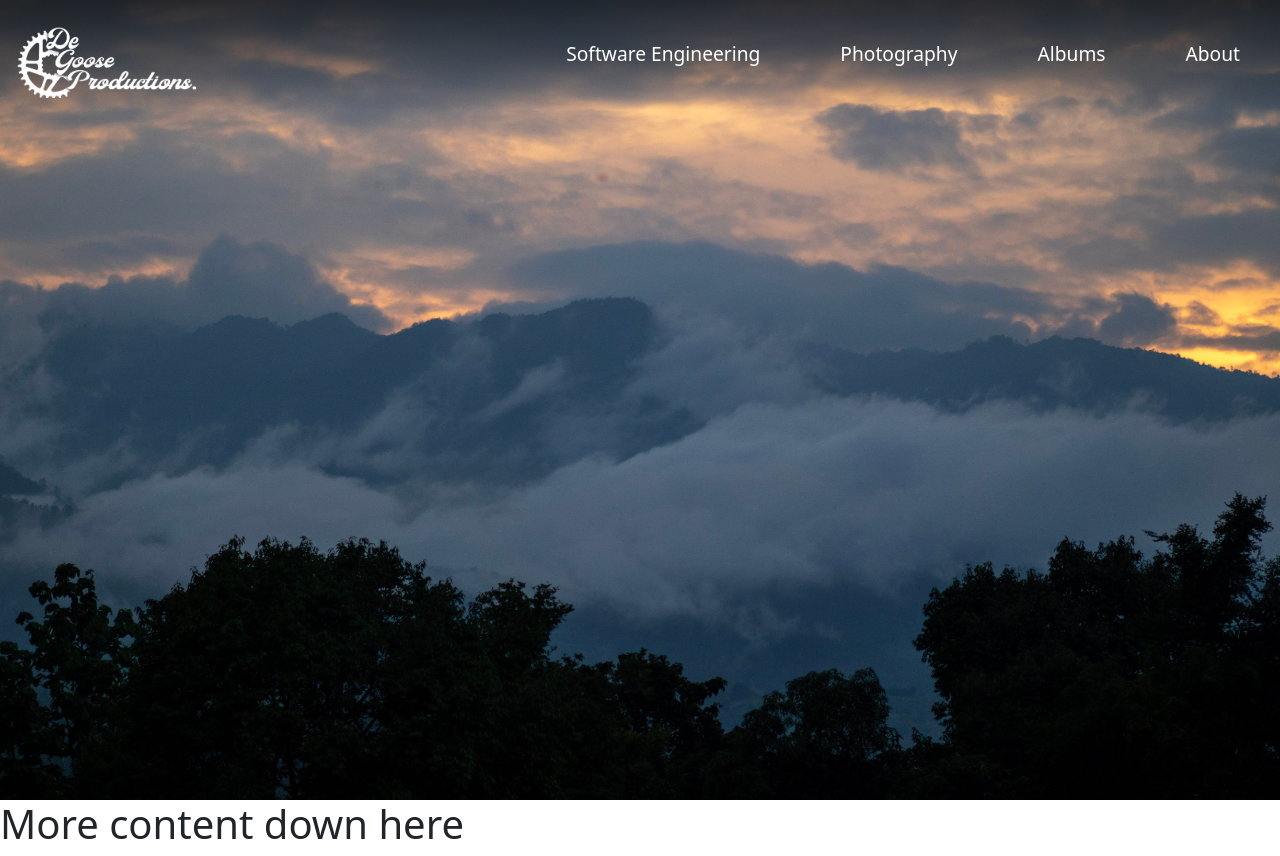
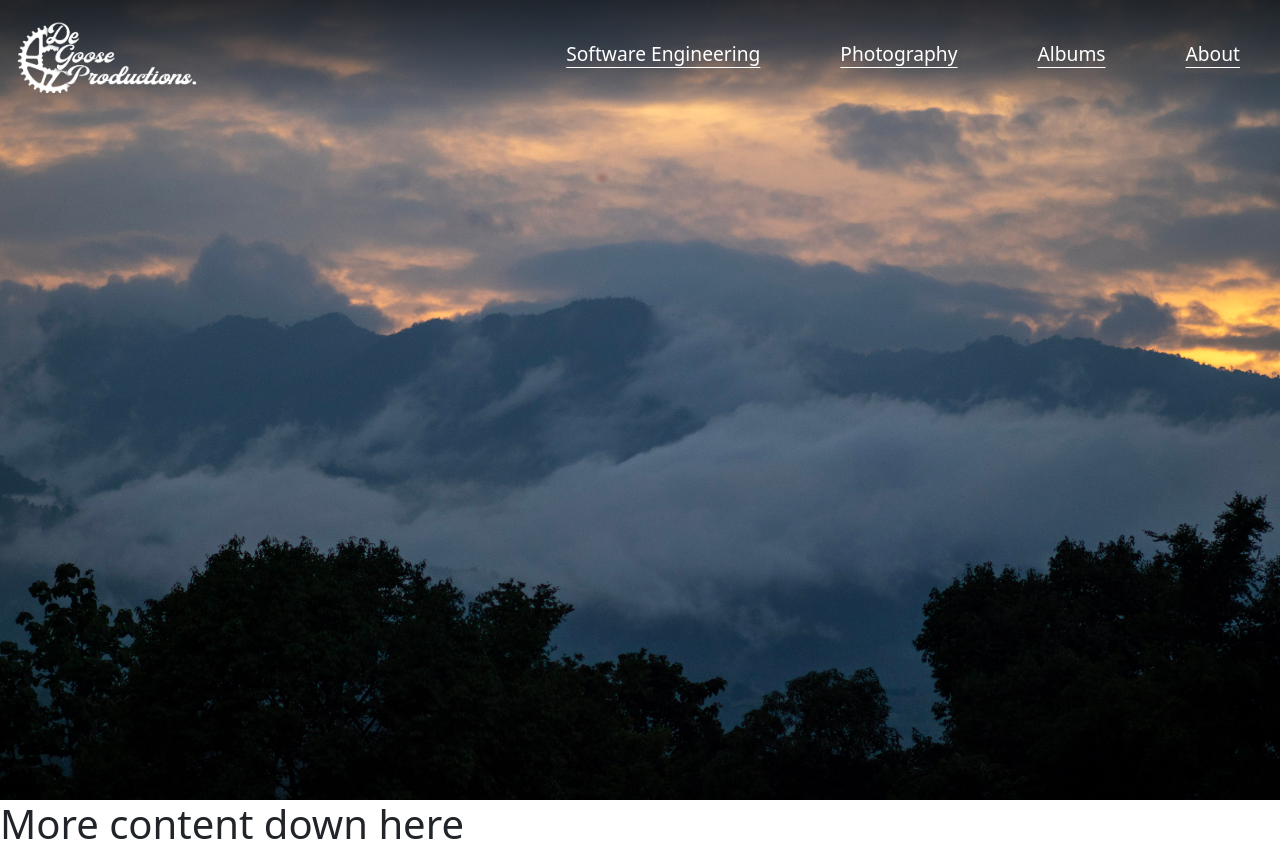
Before and after one commit to Gooozeee/PhotoFrontEnd, a React (Vite) app in the folder PhotoFrontEnd/: page / in a window 1280 px wide. Built offline with nearby package versions, Linux system fonts and the light colour scheme.

Commit message:
Feat: Adding hover animation

```diff
--- a/PhotoFrontEnd/src/styles/navBarStyles.css
+++ b/PhotoFrontEnd/src/styles/navBarStyles.css
@@ -14,11 +14,19 @@
 }
 
 .menu li {
+    margin: 40px;
     font-size: 120%;
-    padding: 40px;
     color: white;
     cursor: pointer;
     opacity: 100%;
+    text-decoration: underline;
+    text-underline-offset: 6px;
+    transition: 0.2s;
+}
+
+.menu li:hover {
+    color: rgba(1, 1, 1, 1);
+    transform: scale(1.1);
 }
 
 .topBanner {
@@ -35,7 +43,7 @@
 .deGooseLogo {
     max-height: 15%;
     max-width: 200px;
-    padding-top: 15px;
+    padding-top: 5px;
     padding-left: 15px;
     opacity: 100%;
 }
```
